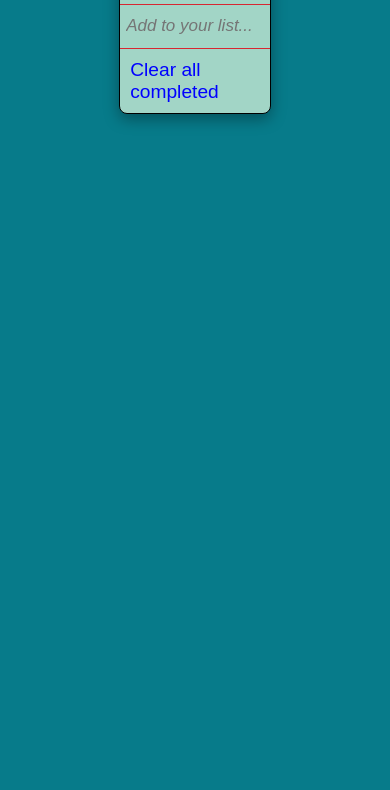
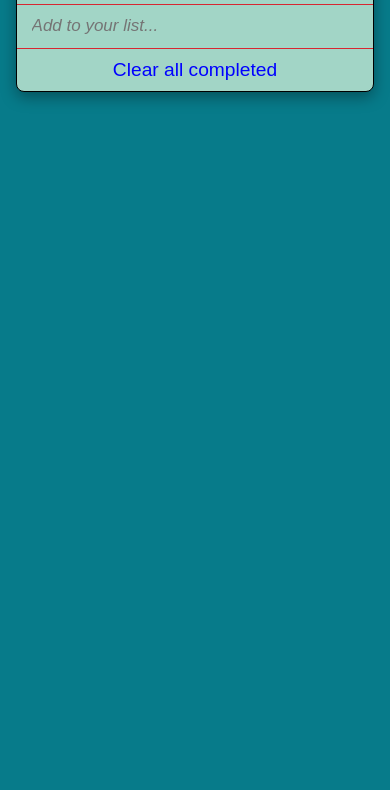
Before and after one commit to sahlminkok/To-Do-List, a website built with webpack: page src/index.html in a window 390 px wide. Shown: the part 94-884 px from the top of the page. Built offline with nearby package versions, Linux system fonts and the light colour scheme.

Commit message:
Add styling to the smaller screens

```diff
--- a/src/style.css
+++ b/src/style.css
@@ -105,3 +105,9 @@ body {
   color: blue;
   box-sizing: border-box;
 }
+
+@media screen and (max-width: 48em) {
+  .center {
+    width: 95%;
+  }
+}
```
Also changed, not shown: package.json (+5 -2 lines), dist/index.html, dist/maine22cb3c97d3b078700f4.js, 1 other file.
